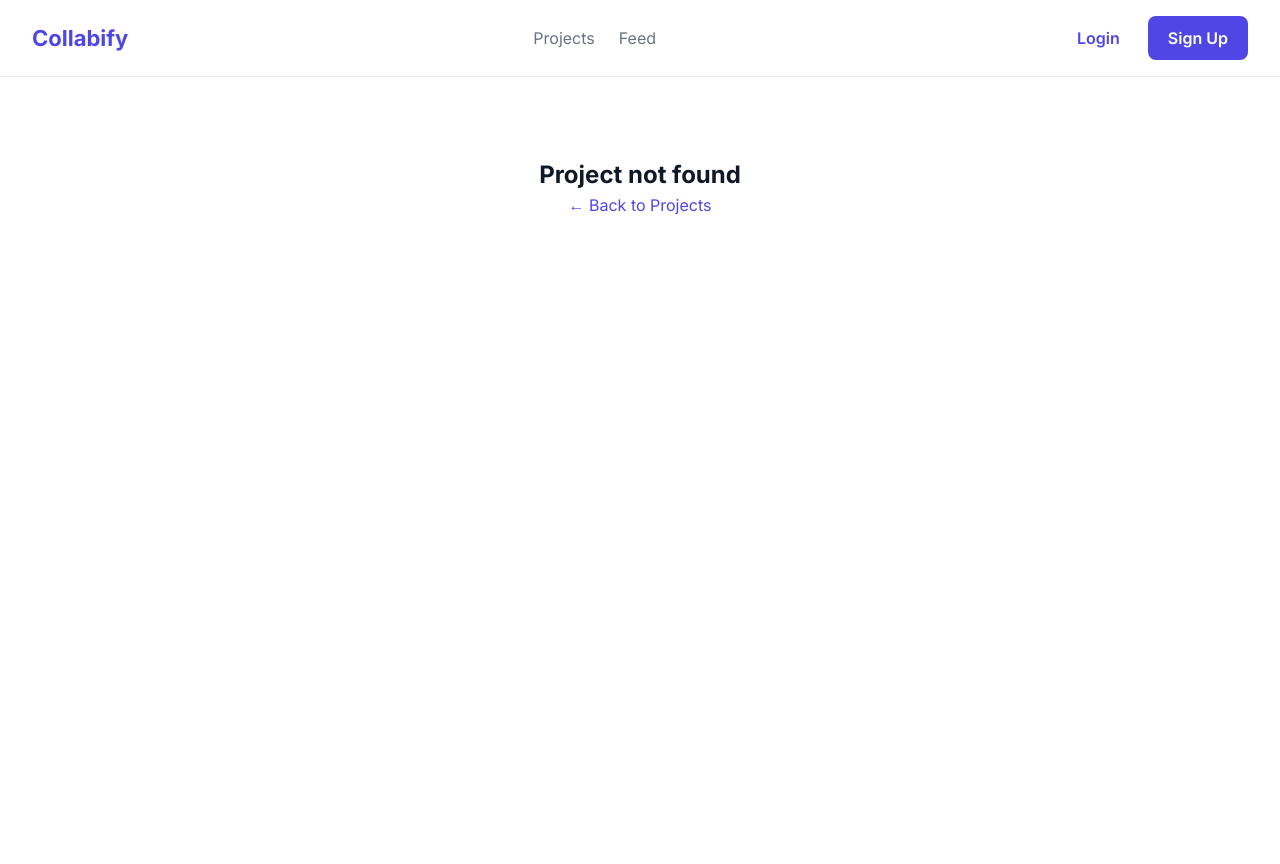
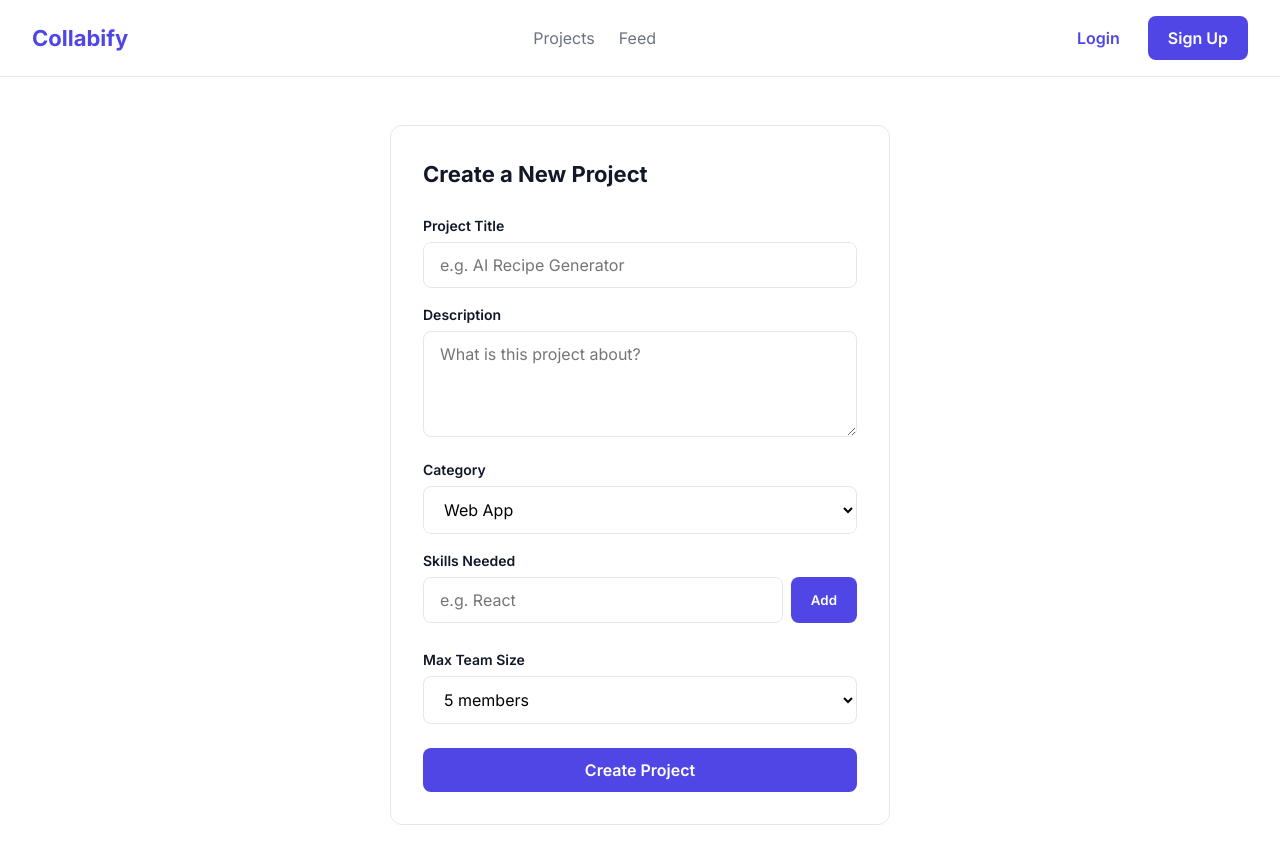
Before and after one commit to Moazam80/collabify, a React (Vite) app in the folder frontend/: page /projects/create in a window 1280 px wide. Before the commit this address had no page. Shown: the top 864 px of the page. Before the commit the page ends 800 px from the top, so only its background shows below. Built offline with nearby package versions, Linux system fonts and the light colour scheme.

Commit message:
feat: add Create Project form with dynamic skills tag input

```diff
--- a/frontend/src/App.jsx
+++ b/frontend/src/App.jsx
@@ -8,6 +8,7 @@ import Profile from "./pages/Profile";
 import EditProfile from "./pages/EditProfile";
 import Projects from "./pages/Projects";
 import ProjectDetails from "./pages/ProjectDetails";
+import CreateProject from "./pages/CreateProject";
 import NotFound from "./pages/NotFound";
 
 function App() {
@@ -22,6 +23,7 @@ function App() {
         <Route path="/profile" element={<Profile />} />
         <Route path="/profile/edit" element={<EditProfile />} />
         <Route path="/projects" element={<Projects />} />
+        <Route path="/projects/create" element={<CreateProject />} />
         <Route path="/projects/:title" element={<ProjectDetails />} />
         <Route path="*" element={<NotFound />} />
       </Routes>
--- /dev/null
+++ b/frontend/src/pages/CreateProject.jsx
@@ -0,0 +1,252 @@
+import { useState } from "react";
+import { useNavigate } from "react-router-dom";
+import Navbar from "../components/Navbar";
+
+function CreateProject() {
+  const navigate = useNavigate();
+
+  const [formData, setFormData] = useState({
+    title: "",
+    description: "",
+    category: "Web App",
+    maxTeamSize: 5,
+  });
+  const [skills, setSkills] = useState([]);
+  const [skillInput, setSkillInput] = useState("");
+  const [loading, setLoading] = useState(false);
+  const [error, setError] = useState("");
+
+  const categories = ["Web App", "Mobile App", "AI/ML", "Design Tool"];
+
+  function handleChange(e) {
+    setFormData({ ...formData, [e.target.name]: e.target.value });
+  }
+
+  function handleAddSkill(e) {
+    e.preventDefault();
+    const trimmed = skillInput.trim();
+    if (trimmed && !skills.includes(trimmed)) {
+      setSkills([...skills, trimmed]);
+      setSkillInput("");
+    }
+  }
+
+  function handleRemoveSkill(skillToRemove) {
+    setSkills(skills.filter((s) => s !== skillToRemove));
+  }
+
+  function handleSubmit(e) {
+    e.preventDefault();
+    setError("");
+
+    if (skills.length === 0) {
+      setError("Please add at least one required skill.");
+      return;
+    }
+
+    setLoading(true);
+    const newProject = { ...formData, skills };
+    console.log("New project created:", newProject);
+
+    // Real save logic (API call) will be connected in Phase 14
+    setTimeout(() => {
+      setLoading(false);
+      navigate("/projects");
+    }, 1000);
+  }
+
+  const inputStyle = {
+    width: "100%",
+    padding: "12px 16px",
+    border: "1px solid var(--color-border)",
+    borderRadius: "var(--radius-sm)",
+    fontSize: "var(--font-size-base)",
+    fontFamily: "inherit",
+  };
+
+  const labelStyle = {
+    display: "block",
+    fontSize: "var(--font-size-small)",
+    fontWeight: "600",
+    marginBottom: "6px",
+  };
+
+  return (
+    <div>
+      <Navbar />
+      <div style={{ display: "flex", justifyContent: "center", padding: "48px 24px" }}>
+        <form
+          onSubmit={handleSubmit}
+          style={{
+            width: "100%",
+            maxWidth: "500px",
+            border: "1px solid var(--color-border)",
+            borderRadius: "var(--radius-md)",
+            padding: "32px",
+          }}
+        >
+          <h2 style={{ fontSize: "var(--font-size-h3)", marginBottom: "24px" }}>
+            Create a New Project
+          </h2>
+
+          {error && (
+            <div
+              style={{
+                background: "#FEE2E2",
+                border: "1px solid var(--color-danger)",
+                color: "#991B1B",
+                padding: "12px 16px",
+                borderRadius: "var(--radius-sm)",
+                fontSize: "var(--font-size-small)",
+                marginBottom: "16px",
+              }}
+            >
+              ⚠ {error}
+            </div>
+          )}
+
+          {/* Title */}
+          <div style={{ marginBottom: "16px" }}>
+            <label style={labelStyle}>Project Title</label>
+            <input
+              type="text"
+              name="title"
+              value={formData.title}
+              onChange={handleChange}
+              required
+              style={inputStyle}
+              placeholder="e.g. AI Recipe Generator"
+            />
+          </div>
+
+          {/* Description */}
+          <div style={{ marginBottom: "16px" }}>
+            <label style={labelStyle}>Description</label>
+            <textarea
+              name="description"
+              value={formData.description}
+              onChange={handleChange}
+              required
+              rows={4}
+              style={{ ...inputStyle, resize: "vertical" }}
+              placeholder="What is this project about?"
+            />
+          </div>
+
+          {/* Category */}
+          <div style={{ marginBottom: "16px" }}>
+            <label style={labelStyle}>Category</label>
+            <select
+              name="category"
+              value={formData.category}
+              onChange={handleChange}
+              style={{ ...inputStyle, background: "var(--color-background)" }}
+            >
+              {categories.map((cat) => (
+                <option key={cat} value={cat}>
+                  {cat}
+                </option>
+              ))}
+            </select>
+          </div>
+
+          {/* Skills Tag Input */}
+          <div style={{ marginBottom: "16px" }}>
+            <label style={labelStyle}>Skills Needed</label>
+            <div style={{ display: "flex", gap: "8px", marginBottom: "10px" }}>
+              <input
+                type="text"
+                value={skillInput}
+                onChange={(e) => setSkillInput(e.target.value)}
+                onKeyDown={(e) => {
+                  if (e.key === "Enter") handleAddSkill(e);
+                }}
+                style={inputStyle}
+                placeholder="e.g. React"
+              />
+              <button
+                type="button"
+                onClick={handleAddSkill}
+                style={{
+                  background: "var(--color-primary)",
+                  color: "#fff",
+                  padding: "0 20px",
+                  borderRadius: "var(--radius-sm)",
+                  fontWeight: "600",
+                  whiteSpace: "nowrap",
+                }}
+              >
+                Add
+              </button>
+            </div>
+
+            {/* Skill Tags */}
+            <div style={{ display: "flex", flexWrap: "wrap", gap: "8px" }}>
+              {skills.map((skill) => (
+                <span
+                  key={skill}
+                  style={{
+                    background: "var(--color-primary-light)",
+                    color: "var(--color-primary)",
+                    padding: "6px 10px",
+                    borderRadius: "999px",
+                    fontSize: "var(--font-size-small)",
+                    display: "flex",
+                    alignItems: "center",
+                    gap: "6px",
+                  }}
+                >
+                  {skill}
+                  <button
+                    type="button"
+                    onClick={() => handleRemoveSkill(skill)}
+                    style={{ color: "var(--color-primary)", fontWeight: "700" }}
+                  >
+                    ×
+                  </button>
+                </span>
+              ))}
+            </div>
+          </div>
+
+          {/* Max Team Size */}
+          <div style={{ marginBottom: "24px" }}>
+            <label style={labelStyle}>Max Team Size</label>
+            <select
+              name="maxTeamSize"
+              value={formData.maxTeamSize}
+              onChange={handleChange}
+              style={{ ...inputStyle, background: "var(--color-background)" }}
+            >
+              {[2, 3, 4, 5].map((num) => (
+                <option key={num} value={num}>
+                  {num} members
+                </option>
+              ))}
+            </select>
+          </div>
+
+          <button
+            type="submit"
+            disabled={loading}
+            style={{
+              width: "100%",
+              background: "var(--color-primary)",
+              color: "#fff",
+              padding: "12px",
+              borderRadius: "var(--radius-sm)",
+              fontWeight: "600",
+              fontSize: "var(--font-size-base)",
+              opacity: loading ? 0.6 : 1,
+              cursor: loading ? "not-allowed" : "pointer",
+            }}
+          >
+            {loading ? "Creating..." : "Create Project"}
+          </button>
+        </form>
+      </div>
+    </div>
+  );
+}
+
+export default CreateProject;
```
